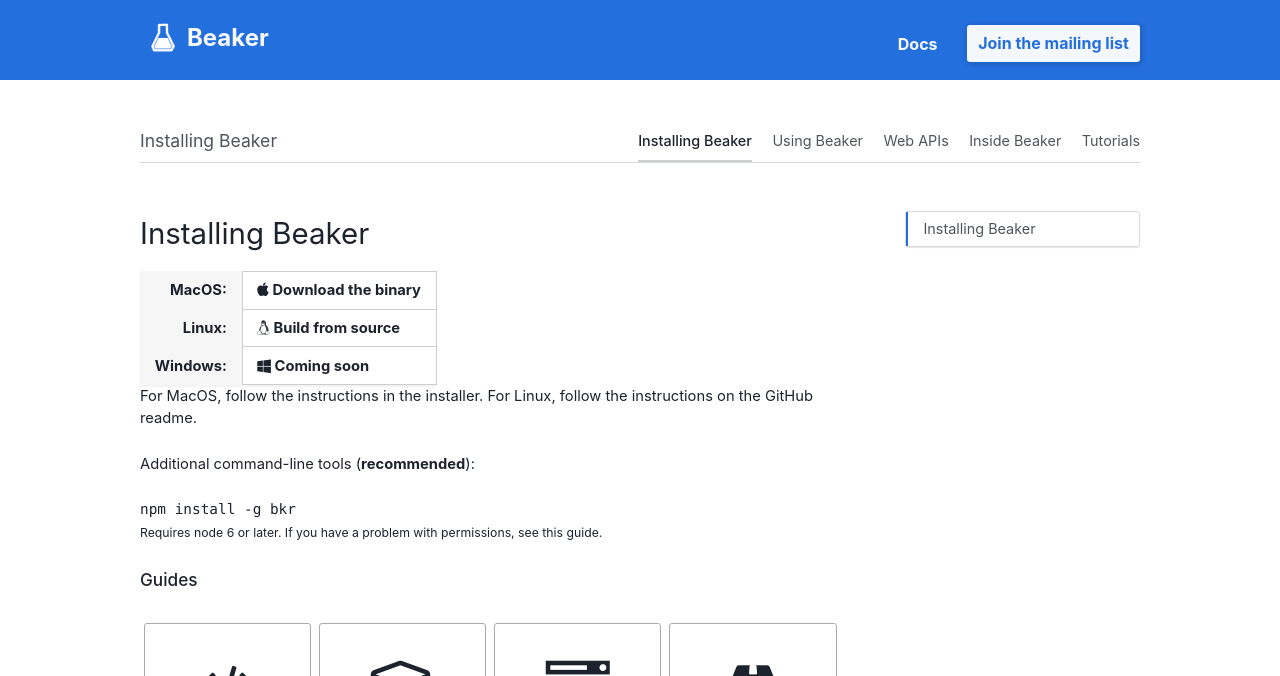
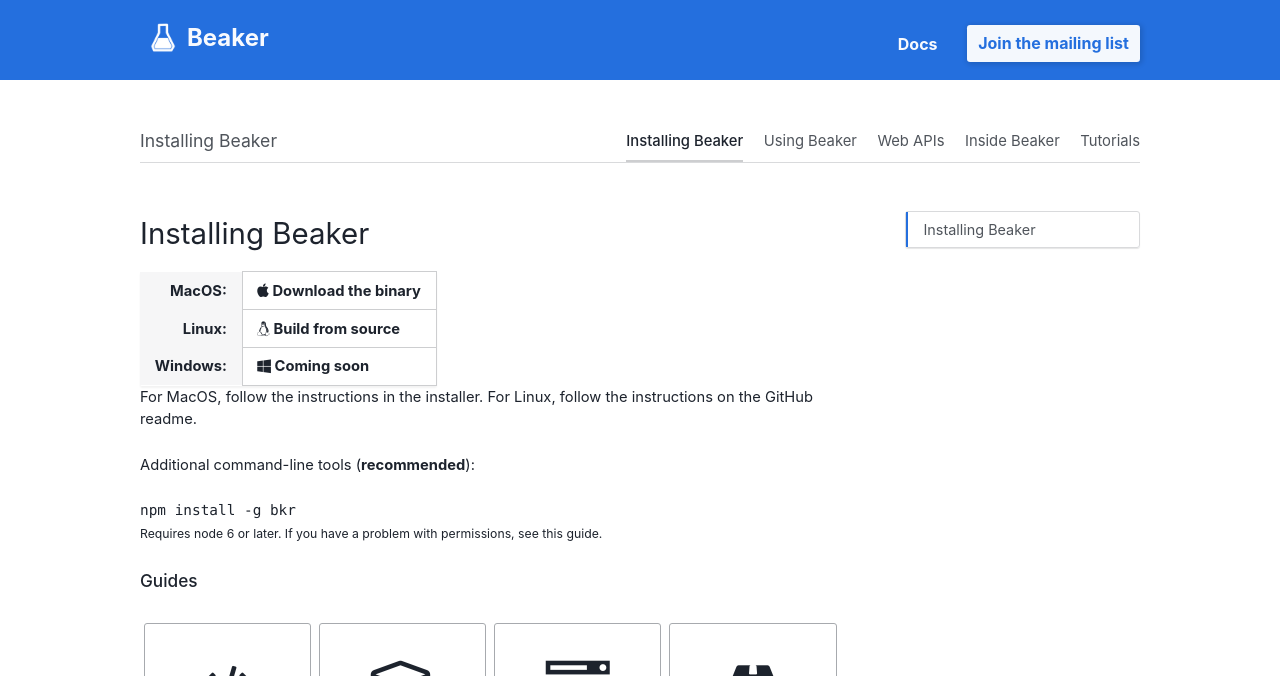
Before and after one commit to beakerbrowser/beakerbrowser.com, a Jekyll site: the page built from _docs/install.md, in a window 1280 px wide. Shown: the top 676 px of the page. Built offline with Jekyll 4.4.1, drawn with Linux system fonts in a browser that asks for light colours.

Commit message:
Bump up font-size for docs page

```diff
--- a/css/pages/_docs.scss
+++ b/css/pages/_docs.scss
@@ -41,7 +41,7 @@
       li {
         display: inline-block;
         padding-bottom: .5rem;
-        font-size: .9rem;
+        font-size: .925rem;
 
         &.active {
           border-bottom: 2px solid $gray;
```
